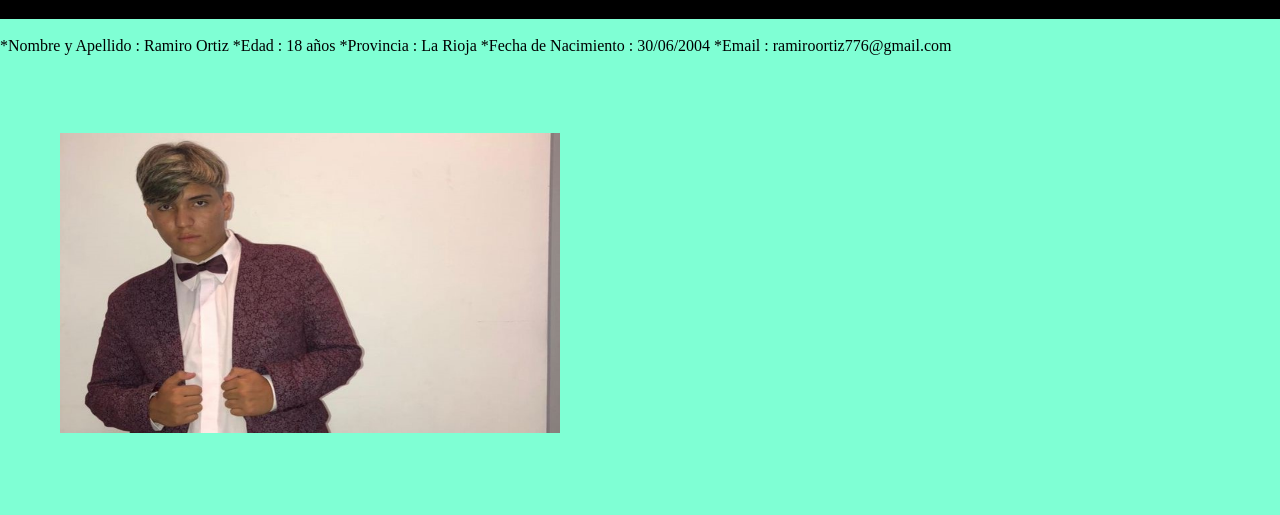
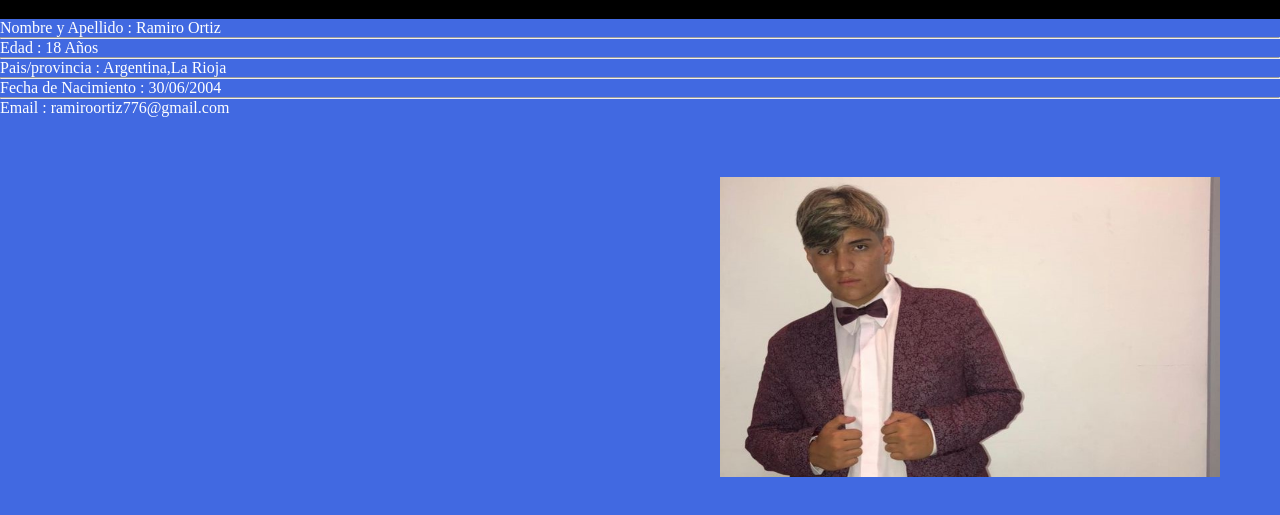
Before and after one commit to Ramiro-Ortiz/Ramiro-Ortiz.github.io, a plain HTML site: page index.html in a window 1280 px wide. Shown: the part 135-650 px from the top of the page. Drawn offline with Linux system fonts and the light colour scheme.

Commit message:
estilo a img

```diff
--- a/estilo.css
+++ b/estilo.css
@@ -10,7 +10,7 @@ h1 {
 }
 
 body {
-    background-color: aquamarine;
+    background-color: royalblue;
 }
 
 img {
@@ -18,4 +18,12 @@ img {
     height: 300px;
     display: flex ;
     margin: 60px;
+    float: right;
 }
+
+ul {
+    font-size: medium;
+    color: white;
+    text-align: left;
+
+}
--- a/index.html
+++ b/index.html
@@ -11,15 +11,19 @@
     <h1>MI CURRICULUM</h1>
     <div>
         <h1>Mi Informacion</h1>
-        <br>
-        <p>
-         *Nombre y Apellido : Ramiro Ortiz
-         *Edad : 18 años
-         *Provincia : La Rioja
-         *Fecha de Nacimiento : 30/06/2004
-         *Email : ramiroortiz776@gmail.com
-        </p>
-        <br>
+
+        <ul>
+            <li>Nombre y Apellido : Ramiro Ortiz</li>
+            <hr>
+            <li>Edad : 18 Años</li>
+            <hr>
+            <li>Pais/provincia : Argentina,La Rioja</li>
+            <hr>
+            <li>Fecha de Nacimiento : 30/06/2004</li>
+            <hr>
+            <li>Email : ramiroortiz776@gmail.com</li>
+        </ul>
+
     </div>
     <div> <img src="a98d87af-013a-4df0-8275-0c33206ab63b.jpg" ></div>
 </body>
```
